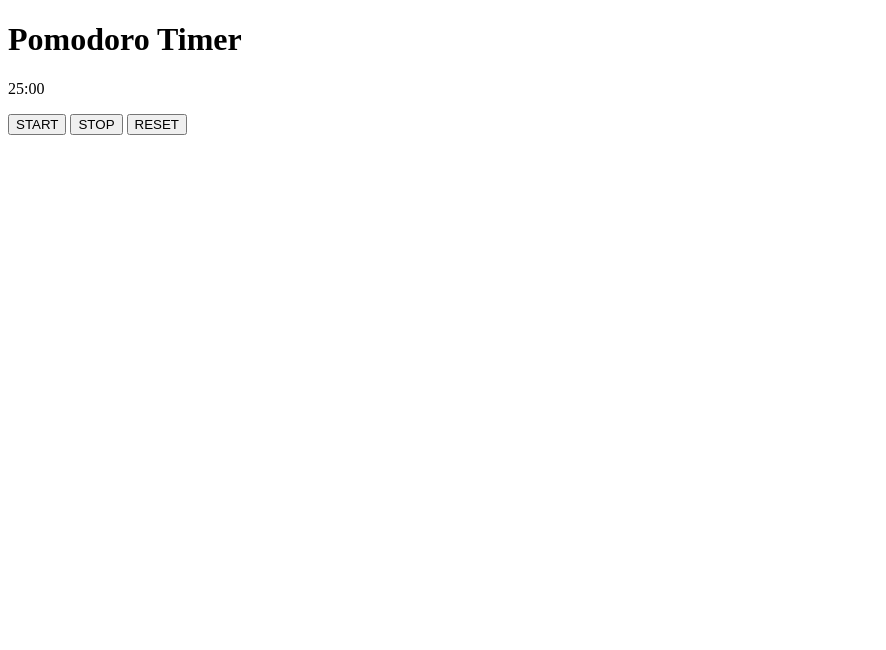
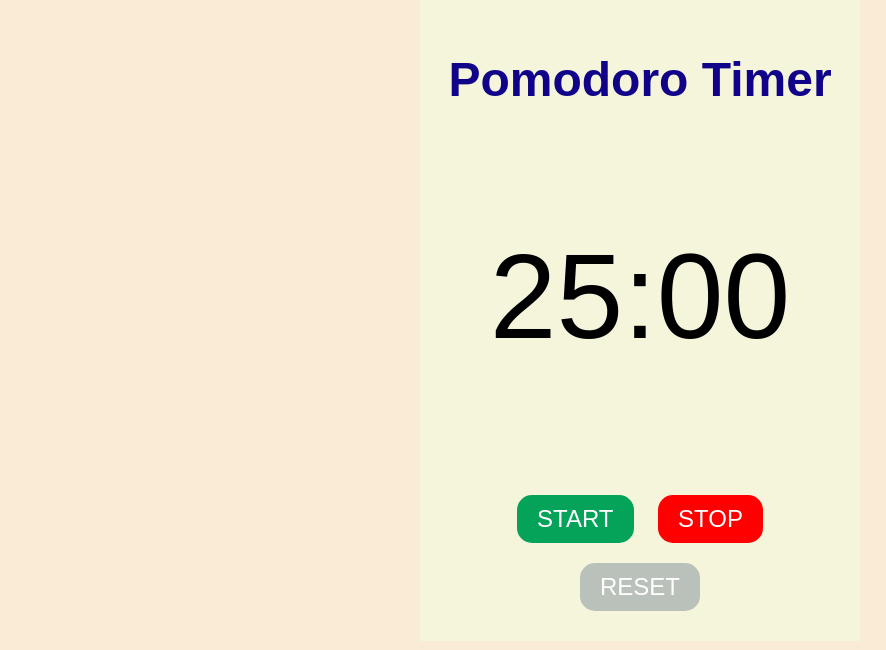
Before and after one commit to sups-world/pomodoro-timer, a plain HTML site: page index.html in a window 1280 px wide. Shown: the whole page, without its empty margins (0-886 px from the left). Drawn offline with Linux system fonts and the light colour scheme.

Commit message:
styling completed

```diff
--- a/index.html
+++ b/index.html
@@ -4,6 +4,7 @@
     <meta charset="UTF-8" />
     <meta name="viewport" content="width=device-width, initial-scale=1.0" />
     <title>Pomodoro Timer</title>
+    <link rel="stylesheet" href="style.css" />
   </head>
   <body>
     <div class="container">
--- /dev/null
+++ b/style.css
@@ -0,0 +1,51 @@
+body {
+  margin: 0;
+  display: flex;
+  justify-content: center;
+  background-color: antiquewhite;
+}
+
+.container {
+  margin: 0 auto;
+  max-width: 400px;
+  background-color: beige;
+  text-align: center;
+  padding: 20px;
+  font-family: sans-serif;
+}
+
+.title {
+  font-size: 48px;
+  color: rgb(17, 3, 137);
+}
+
+.timer {
+  font-size: 120px;
+}
+
+button {
+  font-size: 24px;
+  padding: 10px 20px;
+  margin: 10px;
+  color: white;
+  border: none;
+  border-radius: 15px;
+  cursor: pointer;
+  text-transform: uppercase;
+  transition: opacity 0.4s ease-in-out;
+}
+
+button:hover {
+  opacity: 0.5;
+}
+#start {
+  background-color: rgb(5, 162, 89);
+}
+
+#stop {
+  background-color: red;
+}
+
+#reset {
+  background-color: rgb(186, 193, 186);
+}
```
